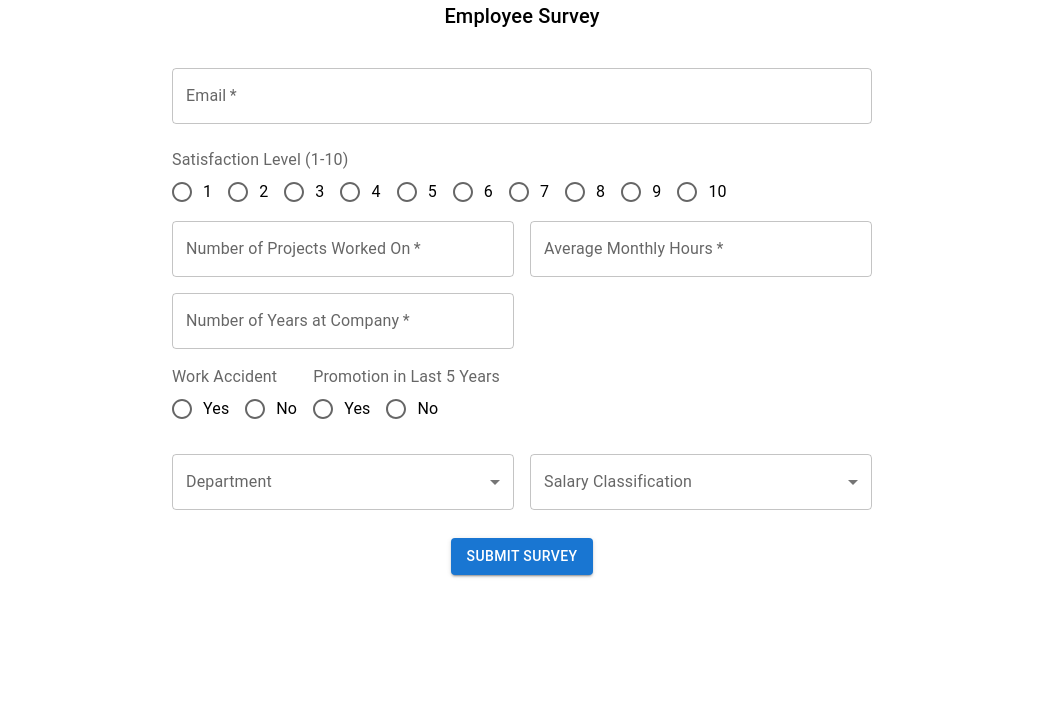
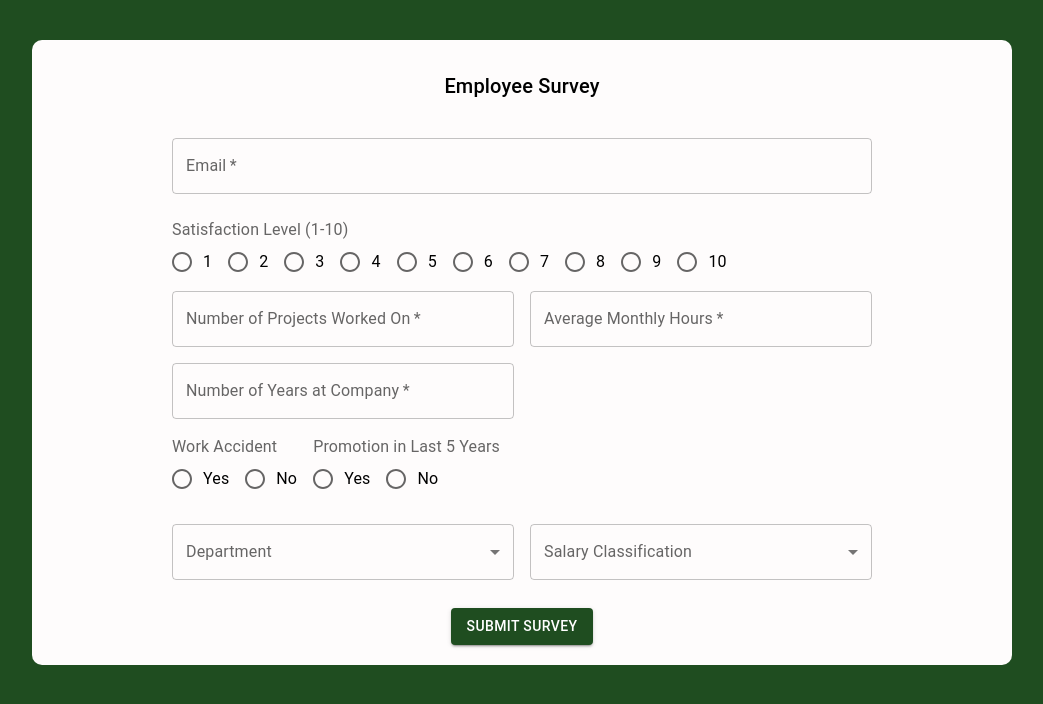
Before and after one commit to ayababa12/SkillSphere, a React (Create React App) app in the folder frontend/: page /survey-submit in a window 1280 px wide. Shown: the top 704 px of the page, without its empty margins (118-1161 px from the left). Built offline with nearby package versions, Linux system fonts and the light colour scheme.

Commit message:
styled survey

```diff
--- a/frontend/src/pages/Survey.js
+++ b/frontend/src/pages/Survey.js
@@ -72,6 +72,9 @@ function Survey() {
   // ));
 
   return (
+    <div className="formPage">
+        <body className="formPage">
+        <div className='form'>
     <form onSubmit={handleSubmit} style={{ maxWidth: '700px', margin: 'auto' }}>
       <Typography variant="h6" style={{ textAlign: 'center', marginBottom: '20px' }}>Employee Survey</Typography>
 
@@ -199,10 +202,13 @@ function Survey() {
         </Grid>
       </Grid>
 
-      <Button variant="contained" color="primary" type="submit" style={{ marginTop: '20px', display: 'block', marginLeft: 'auto', marginRight: 'auto' }}>
+      <Button variant="contained" color="primary" type="submit" style={{ marginTop: '20px', marginBottom: '20px', backgroundColor: '#1f4d20', display: 'block', marginLeft: 'auto', marginRight: 'auto' }}>
         Submit Survey
       </Button>
     </form>
+    </div>
+    </body>
+    </div>
   );
 
 }
```
